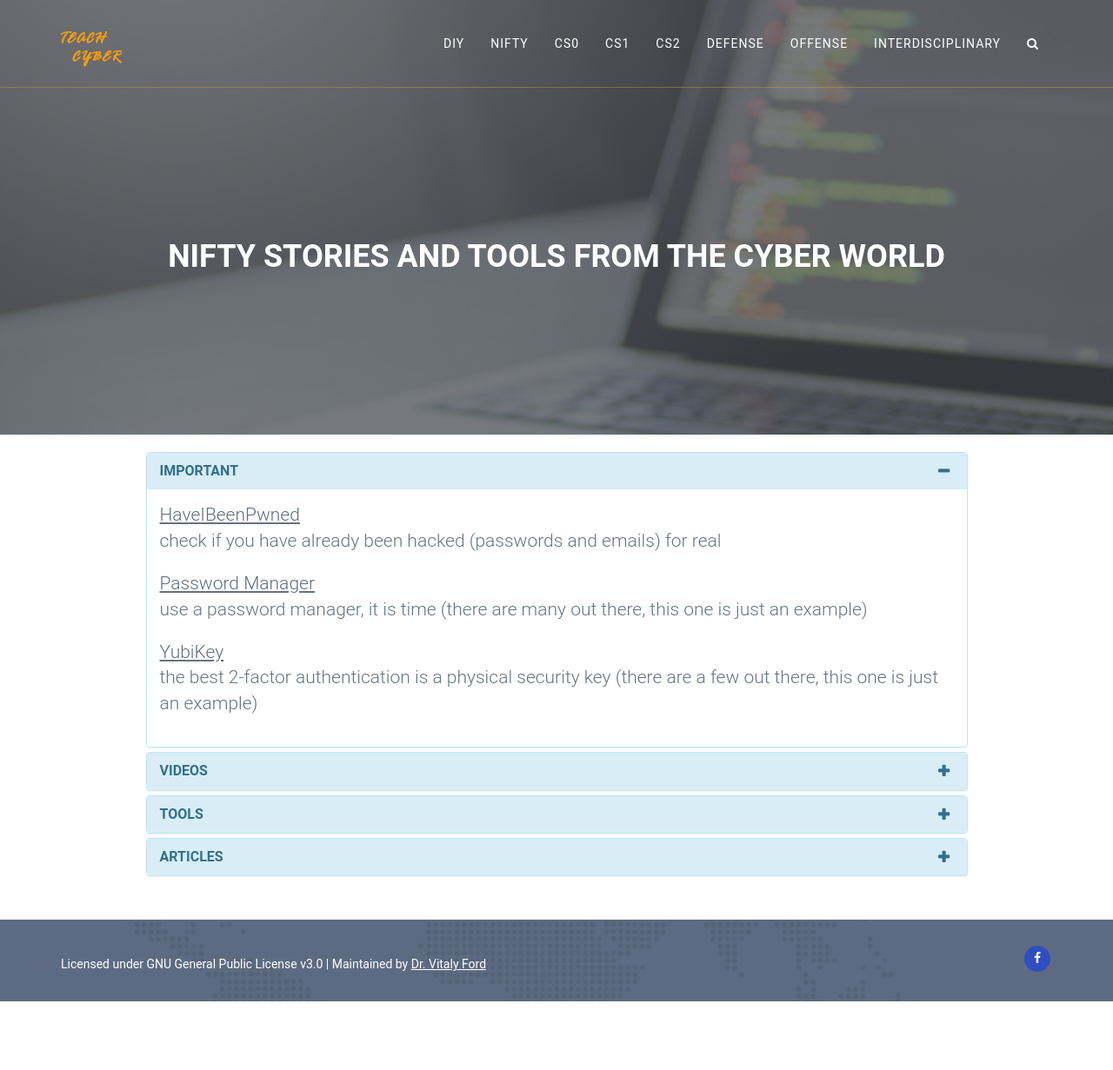
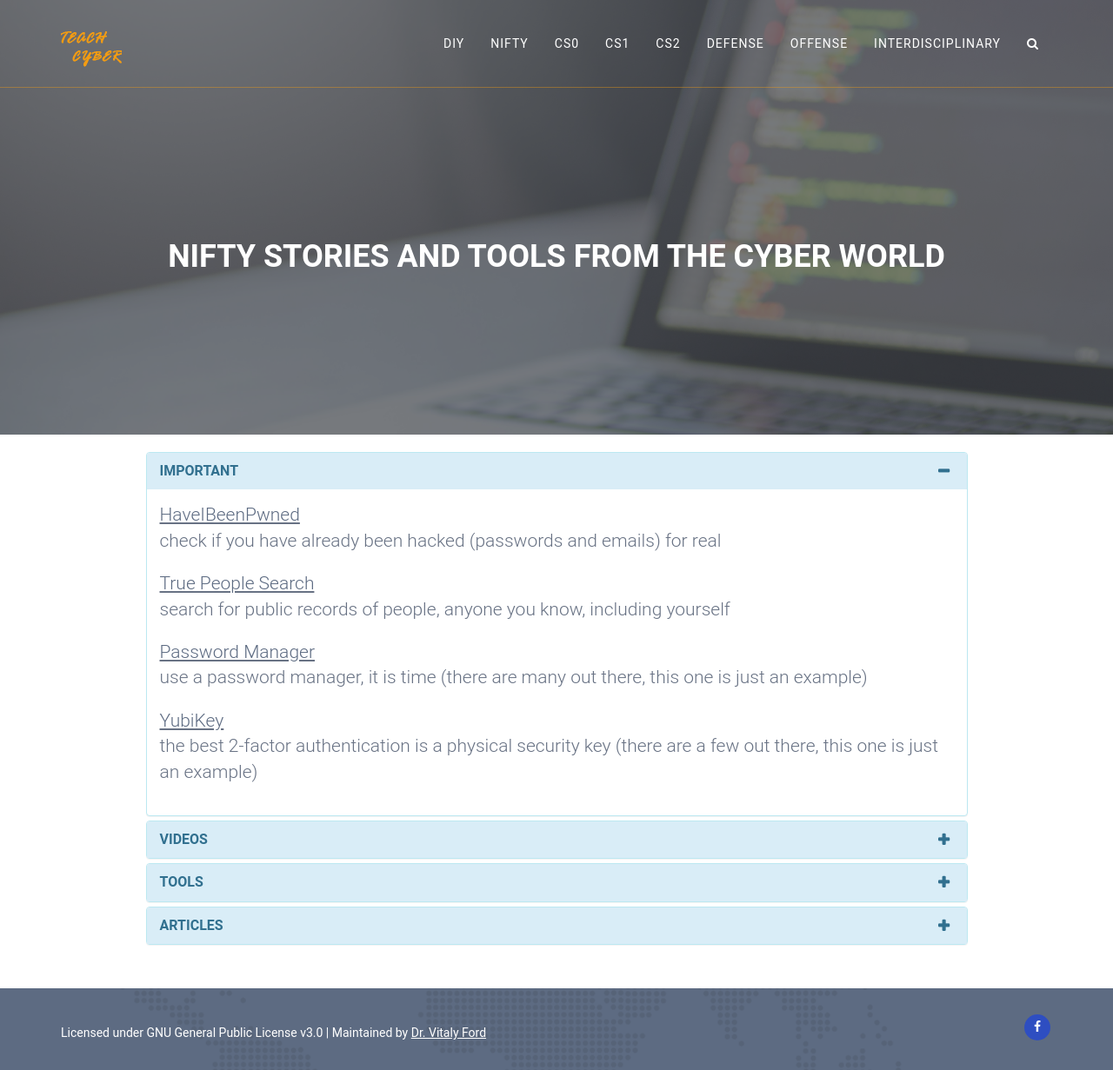
Before and after one commit to teachcyber/teachcyber.github.io, a Jekyll site: the page built from nifty.html, in a window 1280 px wide. Shown: the whole page at 87% size. Built offline with Jekyll 4.4.1, drawn with Linux system fonts in a browser that asks for light colours; before the commit the page ends 1152 px from its top, so only the background shows below that.

Commit message:
Add a link to nifty -> important

```diff
--- a/_data/nifty.yml
+++ b/_data/nifty.yml
@@ -3,6 +3,10 @@
     - name: "HaveIBeenPwned"
       description: "check if you have already been hacked (passwords and emails) for real"
       url: "https://haveibeenpwned.com/"
+
+    - name: "True People Search"
+      description: "search for public records of people, anyone you know, including yourself"
+      url: "https://www.truepeoplesearch.com"
 
     - name: "Password Manager"
       description: "use a password manager, it is time (there are many out there, this one is just an example)"
```
